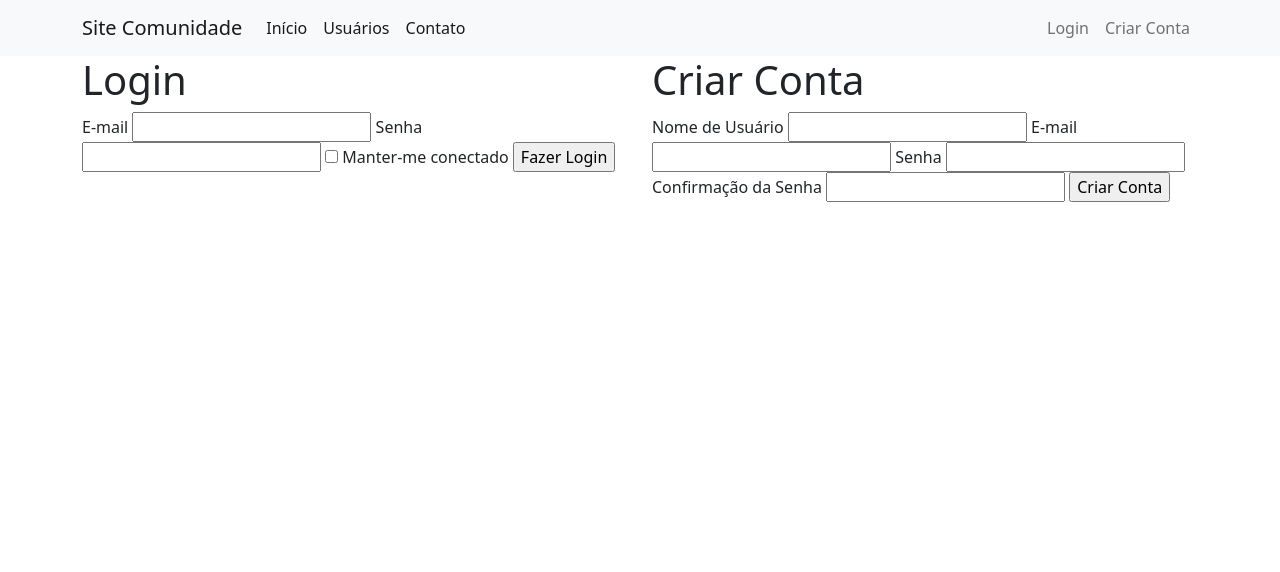
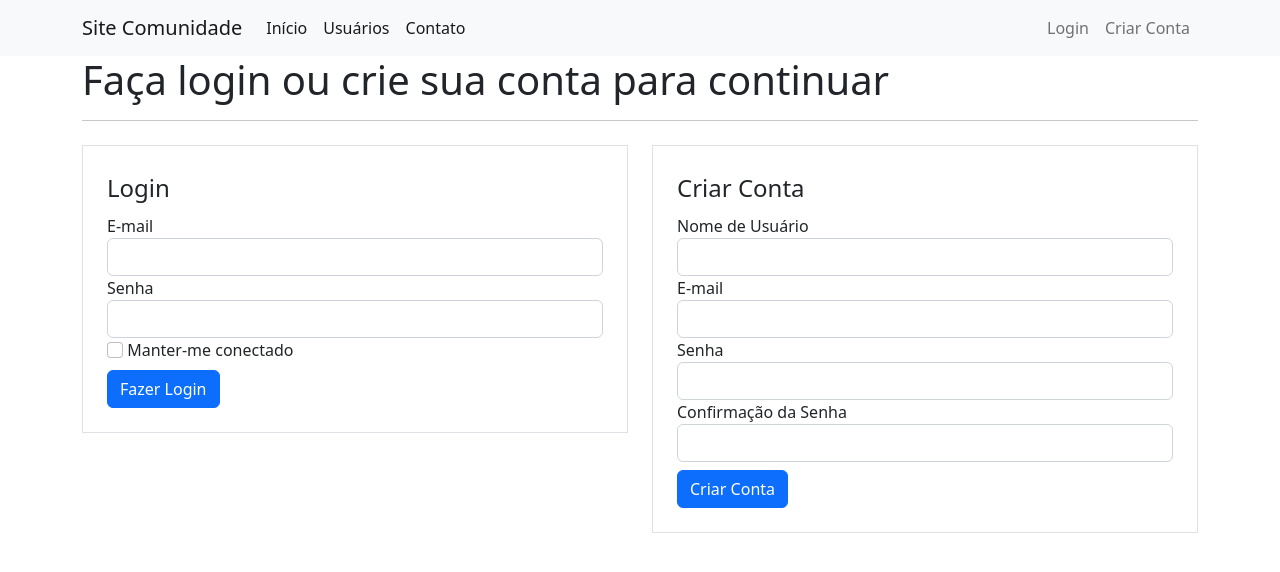
Before and after one commit to AldoNunes001/SiteComunidade, a Flask app: page /login in a window 1280 px wide. Shown: the top 572 px of the page. Run offline with Flask 2, Linux system fonts and the light colour scheme.

Commit message:
Aplicando Bootstrap na página de login

```diff
--- a/templates/login.html
+++ b/templates/login.html
@@ -2,29 +2,52 @@
 
 {% block body %}
     <div class="container">
-
+        <h1>Faça login ou crie sua conta para continuar</h1>
+        <hr>
         <div class="row">
             <div class="col">
-                <h1>Login</h1>
-                {{ form_login.email.label }}
-                {{ form_login.email }}
-                {{ form_login.senha.label }}
-                {{ form_login.senha }}
-                {{ form_login.lembrar_dados }}
-                {{ form_login.lembrar_dados.label }}
-                {{ form_login.botao_submit_login }}
+                <form method="POST" action="" class="border p-4 mt-2">
+                    <legend>Login</legend>
+                    <fieldset>
+                        <div class="form-group">
+                            {{ form_login.email.label(class="form-control-label") }}
+                            {{ form_login.email(class="form-control") }}
+                        </div>
+                        <div class="form-group">
+                            {{ form_login.senha.label(class="form-control-label") }}
+                            {{ form_login.senha(class="form-control") }}
+                        </div>
+                        <div class="form-group">
+                            {{ form_login.lembrar_dados(class="form-check-input") }}
+                            {{ form_login.lembrar_dados.label(class="form-check-label") }}
+                        </div>
+                    </fieldset>
+                    {{ form_login.botao_submit_login(class="btn btn-primary mt-2") }}
+                </form>
             </div>
             <div class="col">
-                <h1>Criar Conta</h1>
-                {{ form_criarconta.username.label }}
-                {{ form_criarconta.username }}
-                {{ form_criarconta.email.label }}
-                {{ form_criarconta.email }}
-                {{ form_criarconta.senha.label }}
-                {{ form_criarconta.senha }}
-                {{ form_criarconta.confirmacao_senha.label }}
-                {{ form_criarconta.confirmacao_senha }}
-                {{ form_criarconta.botao_submit_criarconta }}
+                <form method="POST" action="" class="border p-4 mt-2">
+                    <legend>Criar Conta</legend>
+                    <fieldset>
+                        <div class="form-group">
+                            {{ form_criarconta.username.label(class="form-control-label") }}
+                            {{ form_criarconta.username(class="form-control") }}
+                        </div>
+                        <div class="form-group">
+                            {{ form_criarconta.email.label(class="form-control-label") }}
+                            {{ form_criarconta.email(class="form-control") }}
+                        </div>
+                        <div class="form-group">
+                            {{ form_criarconta.senha.label(class="form-control-label") }}
+                            {{ form_criarconta.senha(class="form-control") }}
+                        </div>
+                        <div class="form-group">
+                            {{ form_criarconta.confirmacao_senha.label(class="form-control-label") }}
+                            {{ form_criarconta.confirmacao_senha(class="form-control") }}
+                        </div>
+                    </fieldset>
+                    {{ form_criarconta.botao_submit_criarconta(class="btn btn-primary mt-2") }}
+                </form>
             </div>
         </div>
 
```
